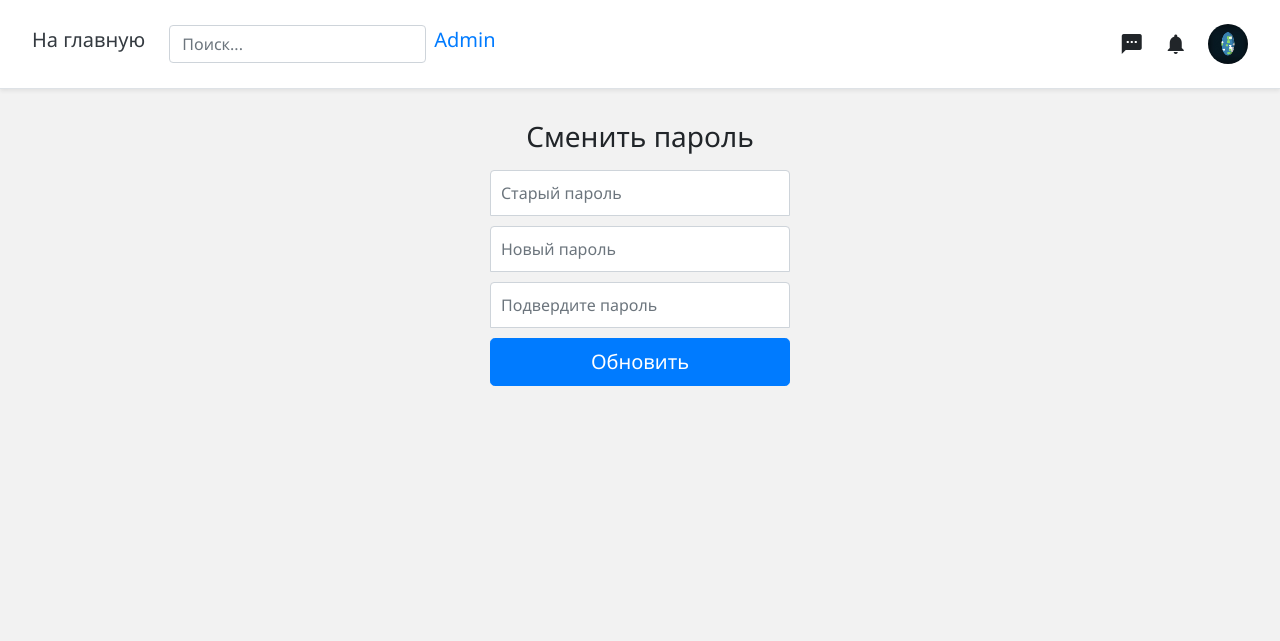
After one commit to DemberuS/JustChat, a Django app: page /password_change/ in a window 1280 px wide. The commit adds this page. Shown: the top 641 px of the page. Run offline with Django 3.2, Linux system fonts and the light colour scheme; the visitor is signed in with stand-in values (Sample User, id 1); some libraries are stand-ins or nearby versions.

Commit message:
Added password change and reset option

```diff
--- a/Chat/settings.py
+++ b/Chat/settings.py
@@ -12,6 +12,9 @@ SECRET_KEY = '@p5+z!sqnik#ex3(29azjqf8@tihyxn0bqrzpym1efil3#)ysg'
 
 # SECURITY WARNING: don't run with debug turned on in production!
 DEBUG = True
+
+if DEBUG:
+    EMAIL_BACKEND = 'django.core.mail.backends.console.EmailBackend'  # development ONLY
 
 ALLOWED_HOSTS = []
 
--- a/Chat/urls.py
+++ b/Chat/urls.py
@@ -2,6 +2,7 @@ from django.contrib import admin
 from django.conf import settings
 from django.urls import path
 from django.conf.urls.static import static
+from django.contrib.auth import views as auth_views
 
 from personal.views import (
     home_screen_view
@@ -16,9 +17,22 @@ from account.views import (
 urlpatterns = [
     path('', home_screen_view, name='home'),
     path('admin/', admin.site.urls),
+
     path('register/', register_view, name='register'),
     path('login/', login_view, name='login'),
     path('logout/', logout_view, name='logout'),
+
+    path('password_change/', auth_views.PasswordChangeView.as_view(template_name='password_reset/password_change.html'),
+         name='password_change'),
+    path('password_change/done/', auth_views.PasswordChangeDoneView.as_view(template_name=
+         'password_reset/password_change_done.html'), name='password_change_done'),
+    path('password_reset/done/', auth_views.PasswordResetCompleteView.as_view(template_name=
+         'password_reset/password_reset_done.html'), name='password_reset_done'),
+    path('reset/<uidb64>/<token>/', auth_views.PasswordResetConfirmView.as_view(), name='password_reset_confirm'),
+    path('password_reset/', auth_views.PasswordResetView.as_view(), name='password_reset'),
+
+    path('reset/done/', auth_views.PasswordResetCompleteView.as_view(template_name=
+         'password_reset/password_reset_complete.html'), name='password_reset_complete'),
 ]
 if settings.DEBUG:
     urlpatterns += static(settings.STATIC_URL, document_root=settings.STATIC_ROOT)
--- a/account/templates/account/login.html
+++ b/account/templates/account/login.html
@@ -58,7 +58,7 @@
 				</form>
 
 				<div class="d-flex flex-column my-4">
-					<a class="m-auto" href="#">Сбросить Пароль</a>
+					<a class="m-auto" href="{% url 'password_reset' %}">Сбросить Пароль</a>
 				</div>
 		  </div>
 		</div>
@@ -69,6 +69,4 @@
 
 
 
-
-
 {% endblock content %}
--- /dev/null
+++ b/templates/password_reset/password_change.html
@@ -0,0 +1,51 @@
+{% extends 'base.html' %}
+
+{% block content %}
+<style type="text/css">
+  .form-signin {
+    width: 100%;
+    max-width: 330px;
+    padding: 15px;
+    margin: auto;
+  }
+  .form-signin .checkbox {
+    font-weight: 400;
+  }
+  .form-signin .form-control {
+    position: relative;
+    box-sizing: border-box;
+    height: auto;
+    padding: 10px;
+    font-size: 16px;
+  }
+  .form-signin .form-control:focus {
+    z-index: 2;
+  }
+  .form-signin input[type="password"] {
+    margin-bottom: 10px;
+    border-bottom-right-radius: 0;
+    border-bottom-left-radius: 0;
+  }
+  .h3{
+    text-align: center;
+  }
+</style>
+
+
+<form id="id_password_change_form" method="POST" class="form-signin">{% csrf_token %}
+  <h1 class="h3 mb-3 font-weight-normal">Сменить пароль</h1>
+    <input name="old_password" class="form-control" placeholder="Старый пароль" type="password" id="id_old_password" required="true">
+    <input name="new_password1" class="form-control" placeholder="Новый пароль" type="password" id="id_new_password1" required="true">
+    <input name="new_password2" class="form-control" placeholder="Подвердите пароль" type="password" id="id_new_password2" required="true">
+
+    {% for field in form %}
+      {% for error in field.errors %}
+        <p style="color: red">{{ error }}</p>
+      {% endfor %}
+    {% endfor %}
+
+  <button id="id_submit_btn" class="btn btn-lg btn-primary btn-block" type="submit">Обновить</button>
+</form>
+
+
+{% endblock %}
--- /dev/null
+++ b/templates/password_reset/password_reset_subject.txt
@@ -0,0 +1 @@
+JustChat password reset
--- a/templates/snippets/header.html
+++ b/templates/snippets/header.html
@@ -10,6 +10,14 @@
         <form class="search-bar justify-content-start">
             <input type="text" class="form-control" name="q" id="id_q_large" placeholder="Поиск...">
         </form>
+
+
+        <!-- admin btn for easier access -->
+        <h5 class="mr-3 font-weight-normal justify-content-start">
+            <a class="p-2" href="admin/">Admin</a>
+        </h5>
+        <!-- -->
+
 
         <div class="d-flex flex-row-reverse flex-grow-1">
             <nav class="">
```
Also changed, not shown: templates/password_reset/password_change_done.html (added, +11 -0 lines), templates/password_reset/password_reset_complete.html (added, +12 -0 lines), templates/password_reset/password_reset_done.html (added, +19 -0 lines), templates/password_reset/password_reset_email.html (added, +11 -0 lines), templates/password_reset/password_reset_form.html (added, +45 -0 lines).
